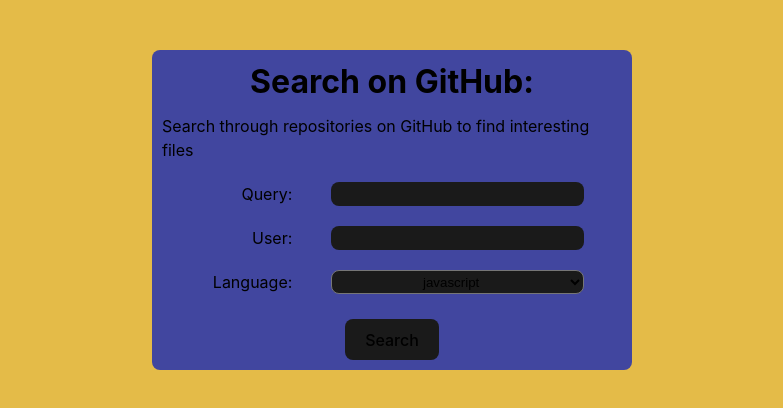
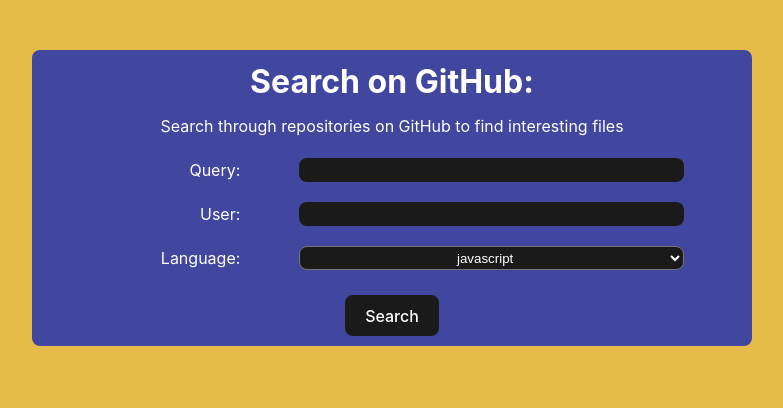
Before and after one commit to falkow/github-search, a React (Vite) app: page / in a window 1280 px wide. Shown: the top 408 px of the page, without its empty margins (248-1031 px from the left). Built offline with nearby package versions, Linux system fonts and the light colour scheme.

Commit message:
add hooks folder and move hooks here change styling deleted unnececary state - fix logic

```diff
--- a/src/components/Card/index.tsx
+++ b/src/components/Card/index.tsx
@@ -1,5 +1,5 @@
 import { ICard } from '../../types';
-import { useVisibility } from './hooks';
+import { useVisibility } from '../../hooks/useVisibility';
 import * as S from './styles';
 
 export const Card = ({
--- a/src/components/Cards/index.tsx
+++ b/src/components/Cards/index.tsx
@@ -2,7 +2,7 @@
 import { ICard, ICards } from '../../types';
 import { Card } from '../Card';
 
-import { usePagination } from './hooks';
+import { usePagination } from '../../hooks/usePagination';
 import { Pagination } from '../Pagination';
 import * as S from './styles';
 
--- a/src/components/Form/index.tsx
+++ b/src/components/Form/index.tsx
@@ -1,31 +1,23 @@
 import { useState } from 'react';
-import { useFetch } from './hooks';
+import { useFetch } from '../../hooks/useFetch';
 import { useForm } from 'react-hook-form';
 import { IFormInput } from '../../types';
 import { Cards } from '../Cards';
 import * as S from './styles';
 
 function Form() {
-  const [form, setForm] = useState<IFormInput>({
-    query: '',
-    user: '',
-    language: undefined,
-  });
   const {
     register,
     handleSubmit,
     formState: { errors },
   } = useForm<IFormInput>();
-  const { cards } = useFetch(form);
 
-  const onSubmit = (data: IFormInput) => {
-    setForm(data);
-  };
+  const { handleData, cards } = useFetch();
 
   return (
     <>
       <S.Container>
-        <S.Form onSubmit={handleSubmit(onSubmit)}>
+        <S.Form onSubmit={handleSubmit(handleData)}>
           <S.Title>Search on GitHub:</S.Title>
           <S.Description>
             Search through repositories on GitHub to find interesting files
--- a/src/components/Form/styles.tsx
+++ b/src/components/Form/styles.tsx
@@ -1,7 +1,7 @@
 import styled from 'styled-components';
 
 const Container = styled.div`
-  width: 480px;
+  width: 720px;
   margin-top: 50px;
 `;
 
@@ -25,6 +25,8 @@
   cursor: pointer;
   transition: border-color 0.25s;
   margin-top: 15px;
+  color: ${({ theme }) => theme.colors.white};
+
   &:hover {
     border-color: ${({ theme }) => theme.colors.blue};
   }
@@ -36,6 +38,11 @@
   text-align: center;
   border: none;
   background-color: ${({ theme }) => theme.colors.inputColor};
+  color: ${({ theme }) => theme.colors.white};
+
+  /* &[value='*'] {
+    background-color: ${({ theme }) => theme.colors.inputColorActive};
+  } */
 `;
 const InputContainer = styled.div`
   display: flex;
@@ -56,6 +63,8 @@
 `;
 const Select = styled.select`
   text-align: center;
+  color: ${({ theme }) => theme.colors.white};
+
   background-color: ${({ theme }) => theme.colors.inputColor};
   border-radius: ${({ theme }) => theme.border};
   width: 55%;
--- a/src/components/Pagination/styles.tsx
+++ b/src/components/Pagination/styles.tsx
@@ -7,6 +7,8 @@
   display: flex;
   align-items: center;
   justify-content: center;
+  flex-wrap: wrap;
+  gap: 20px;
 `;
 const Item = styled.li`
   text-decoration: none;
@@ -17,7 +19,11 @@
   text-decoration: none;
   border-radius: ${({ theme }) => theme.border};
   border: 1px solid transparent;
-  padding: 0.6em 1.2em;
+  width: 30px;
+  height: 30px;
+  display: flex;
+  justify-content: center;
+  align-items: center;
   font-size: 1em;
   font-weight: ${({ theme }) => theme.font.weigth.semiBold};
   color: ${({ theme }) => theme.colors.white};
--- a/src/components/Form/hooks.tsx
+++ b/src/hooks/useFetch.tsx
@@ -1,13 +1,11 @@
 import axios from 'axios';
-import { useEffect, useState } from 'react';
-import { IFormInput } from '../../types';
+import { useState } from 'react';
+import { IFormInput } from '../types';
 
-export const useFetch = (data: IFormInput) => {
+export const useFetch = () => {
   const [cards, setCards] = useState([]);
 
-  const { query, user, language } = data;
-
-  const handleParams = (data: any) => {
+  const handleParams = (data: IFormInput) => {
     const tagsWithAttr: string[] = [];
     const url = new URL(location.href);
     const params = new URLSearchParams(location.search);
@@ -17,11 +15,12 @@
     });
   };
 
-  useEffect(() => {
+  const handleData = (data: IFormInput) => {
+    const { query, user, language } = data;
     if (query.length <= 0 || user.length <= 0) {
       return;
     }
-    handleParams(data);
+    // handleParams(data);
     const controller = new AbortController();
 
     axios({
@@ -30,6 +29,7 @@
       signal: controller.signal,
     })
       .then((response) => {
+        console.log(response.data.items);
         setCards(response.data.items);
       })
       .catch((error) => {
@@ -42,6 +42,7 @@
     return () => {
       controller.abort();
     };
-  }, [query, user, language]);
-  return { cards };
+  };
+
+  return { handleData, cards };
 };
--- a/src/components/Cards/hooks.tsx
+++ b/src/hooks/usePagination.tsx
@@ -1,5 +1,5 @@
 import { useState } from 'react';
-import { SettingType, FunctionsType, ICard } from '../../types';
+import { SettingType, FunctionsType, ICard } from '../types';
 
 export const usePagination = (
   dataEntries: ICard[],
--- a/src/components/Card/hooks.tsx
+++ b/src/hooks/useVisibility.tsx
@@ -1,4 +1,4 @@
-import { useCallback, useState } from 'react';
+import { useState } from 'react';
 
 export const useVisibility = () => {
   const [isVisible, setIsVisible] = useState(false);
--- a/src/styles/globalStyles.ts
+++ b/src/styles/globalStyles.ts
@@ -7,7 +7,7 @@
   line-height: 24px;
   font-weight: ${({ theme }) => theme.font.weigth.normal};
 
-  color-scheme: light dark;
+  color:${({ theme }) => theme.colors.white};
   background-color: ${({ theme }) => theme.colors.backgroundColor};
 
   font-synthesis: none;
@@ -34,6 +34,11 @@
     -webkit-appearance: none;
     margin: 0;
   }
+  /* input:-internal-autofill-selected */
+   /* input:-webkit-autofill,
+  input:-webkit-autofill:focus {
+    transition: background-color 600000s 0s, color 600000s 0s;
+  } */
 
   /* Firefox */
   & input[type='number'] {
--- a/src/styles/styled.d.ts
+++ b/src/styles/styled.d.ts
@@ -9,8 +9,10 @@
       cardColor: string;
       formColor: string;
       inputColor: string;
+      inputColorActive: string;
       linkColor: string;
       backgroundColor: string;
+      fontColor: string;
     };
     font: {
       family: {
--- a/src/styles/theme.ts
+++ b/src/styles/theme.ts
@@ -4,12 +4,14 @@
   colors: {
     blue: '#646cff',
     black: '#1a1a1a',
-    white: '#ffffffde',
+    white: '#ffffff',
+    fontColor: '#ffffffde',
     cardColor: '#41469F',
     // cardColor: '#825d50',
     formColor: '#41469F',
     // formColor: '#309975',
     inputColor: '#1a1a1a',
+    inputColorActive: '#7B57AF',
     linkColor: '#242424',
     backgroundColor: '#E4BB48',
     // E4D448,
```
Also changed, not shown: 1 other file (tests, documents, lock files or other folders).
